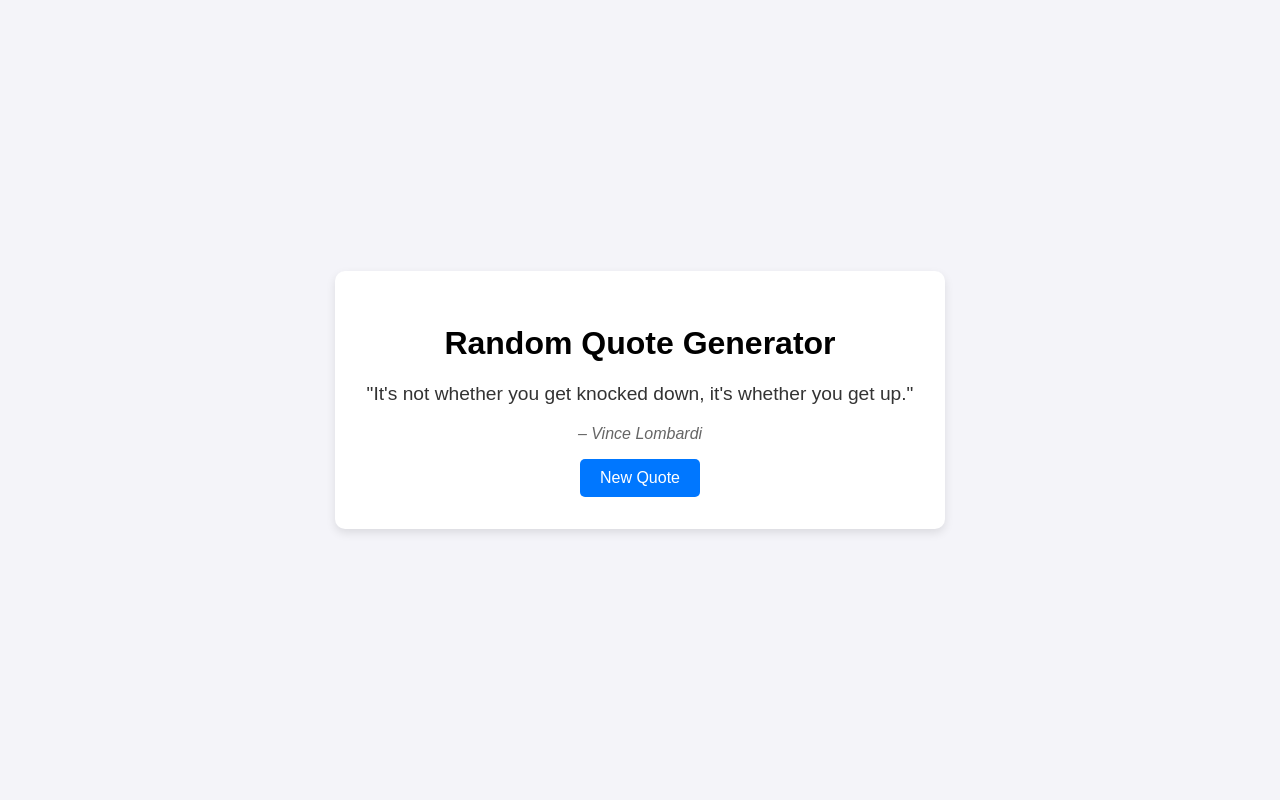
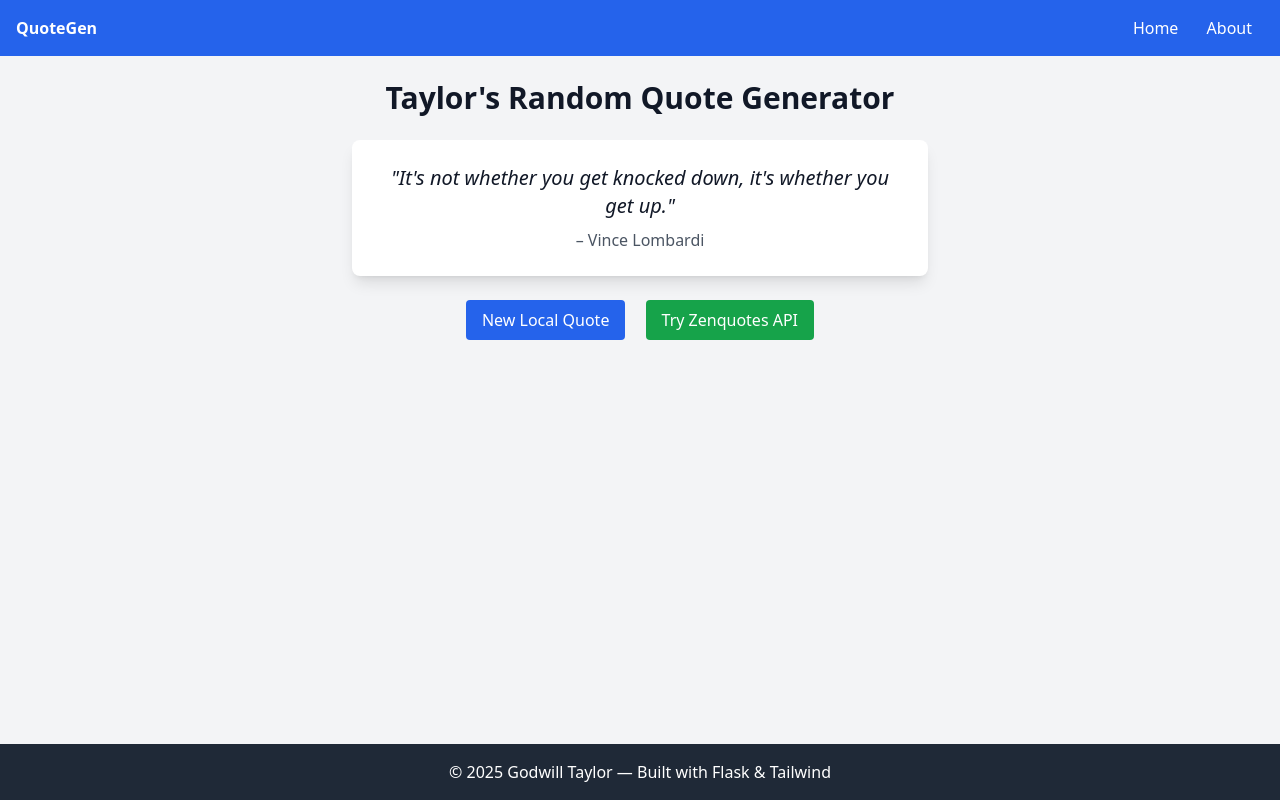
Before and after one commit to bongwom/flask-quote-generator, a Flask app: page / in a window 1280 px wide. Run offline with Flask 3, Linux system fonts and the light colour scheme; some libraries are stand-ins or nearby versions.

Commit message:
Enhanced app with Tailwind, Zenquotes API, and About page

```diff
--- a/app.py
+++ b/app.py
@@ -1,8 +1,9 @@
 from flask import Flask, render_template, jsonify
-import random
+import random, requests
 
 app = Flask(__name__)
 
+# Local quotes
 quotes = [
     {"author": "Walt Disney", "quote": "The best way to get started is to quit talking and begin doing."},
     {"author": "Will Rogers", "quote": "Don't let yesterday take up too much of today."},
@@ -17,9 +18,29 @@ def home():
     quote = random.choice(quotes)
     return render_template("index.html", quote=quote)
 
+@app.route("/about")
+def about():
+    return render_template("about.html")
+
+# Local API
 @app.route("/api/quote")
 def api_quote():
     return jsonify(random.choice(quotes))
 
+# External Zenquotes API
+@app.route("/api/zenquotes")
+def api_zenquotes():
+    try:
+        res = requests.get("https://zenquotes.io/api/random", timeout=5)
+        res.raise_for_status()
+        data = res.json()[0]  # zenquotes returns a list
+        return jsonify({
+            "author": data.get("a", "Unknown"),
+            "quote": data.get("q", "No content")
+        })
+    except Exception as e:
+        print("Quote API Error:", e)
+        return jsonify({"error": str(e)}), 500
+
 if __name__ == "__main__":
     app.run(debug=True)
--- a/requirements.txt
+++ b/requirements.txt
@@ -1,2 +1,3 @@
 flask==3.0.3
 gunicorn==23.0.0
+requests==2.32.3
--- /dev/null
+++ b/templates/base.html
@@ -0,0 +1,30 @@
+<!DOCTYPE html>
+<html lang="en">
+<head>
+  <meta charset="UTF-8">
+  <meta name="viewport" content="width=device-width, initial-scale=1.0">
+  <title>{{ title if title else "Quote Generator" }}</title>
+  <script src="https://cdn.tailwindcss.com"></script>
+</head>
+<body class="flex flex-col min-h-screen bg-gray-100 text-gray-900">
+
+  <!-- Navbar -->
+  <nav class="bg-blue-600 text-white p-4 flex justify-between">
+    <a href="/" class="font-bold">QuoteGen</a>
+    <div>
+      <a href="/" class="px-3 hover:underline">Home</a>
+      <a href="/about" class="px-3 hover:underline">About</a>
+    </div>
+  </nav>
+
+  <!-- Page Content -->
+  <main class="flex-grow container mx-auto p-6">
+    {% block content %}{% endblock %}
+  </main>
+
+  <!-- Footer -->
+  <footer class="bg-gray-800 text-white text-center p-4">
+    <p>© 2025 Godwill Taylor — Built with Flask & Tailwind</p>
+  </footer>
+</body>
+</html>
--- a/templates/index.html
+++ b/templates/index.html
@@ -1,17 +1,40 @@
-<!DOCTYPE html>
-<html lang="en">
-<head>
-    <meta charset="UTF-8">
-    <meta name="viewport" content="width=device-width, initial-scale=1.0">
-    <title>Quote Generator</title>
-    <link rel="stylesheet" href="{{ url_for('static', filename='style.css') }}">
-</head>
-<body>
-    <div class="container">
-        <h1>Random Quote Generator</h1>
-        <p class="quote">"{{ quote['quote'] }}"</p>
-        <p class="author">– {{ quote['author'] }}</p>
-        <a href="/" class="btn">New Quote</a>
-    </div>
-</body>
-</html>
+{% extends "base.html" %}
+{% block content %}
+<div class="text-center space-y-6">
+  <h1 class="text-3xl font-bold">Taylor's Random Quote Generator</h1>
+
+  <!-- Quote Box -->
+  <div id="quote-box" class="bg-white p-6 rounded-lg shadow-lg max-w-xl mx-auto">
+    <p id="quote-text" class="text-xl italic">"{{ quote['quote'] }}"</p>
+    <p id="quote-author" class="mt-2 text-gray-600">– {{ quote['author'] }}</p>
+  </div>
+
+  <!-- Buttons -->
+  <div class="space-x-4">
+    <button onclick="getLocalQuote()" class="bg-blue-600 text-white px-4 py-2 rounded hover:bg-blue-700">New Local Quote</button>
+    <button onclick="getQuotableQuote()" class="bg-green-600 text-white px-4 py-2 rounded hover:bg-green-700">Try Zenquotes API</button>
+  </div>
+</div>
+
+<!-- JavaScript -->
+<script>
+async function getLocalQuote() {
+  const res = await fetch("/api/quote");
+  const data = await res.json();
+  document.getElementById("quote-text").innerText = `"${data.quote}"`;
+  document.getElementById("quote-author").innerText = `– ${data.author}`;
+}
+
+async function getQuotableQuote() {
+  const res = await fetch("/api/zenquotes");
+  const data = await res.json();
+  if (data.error) {
+    document.getElementById("quote-text").innerText = "Error fetching quote.";
+    document.getElementById("quote-author").innerText = "";
+  } else {
+    document.getElementById("quote-text").innerText = `"${data.quote}"`;
+    document.getElementById("quote-author").innerText = `– ${data.author}`;
+  }
+}
+</script>
+{% endblock %}
```
Also changed, not shown: templates/about.html (added, +11 -0 lines).
